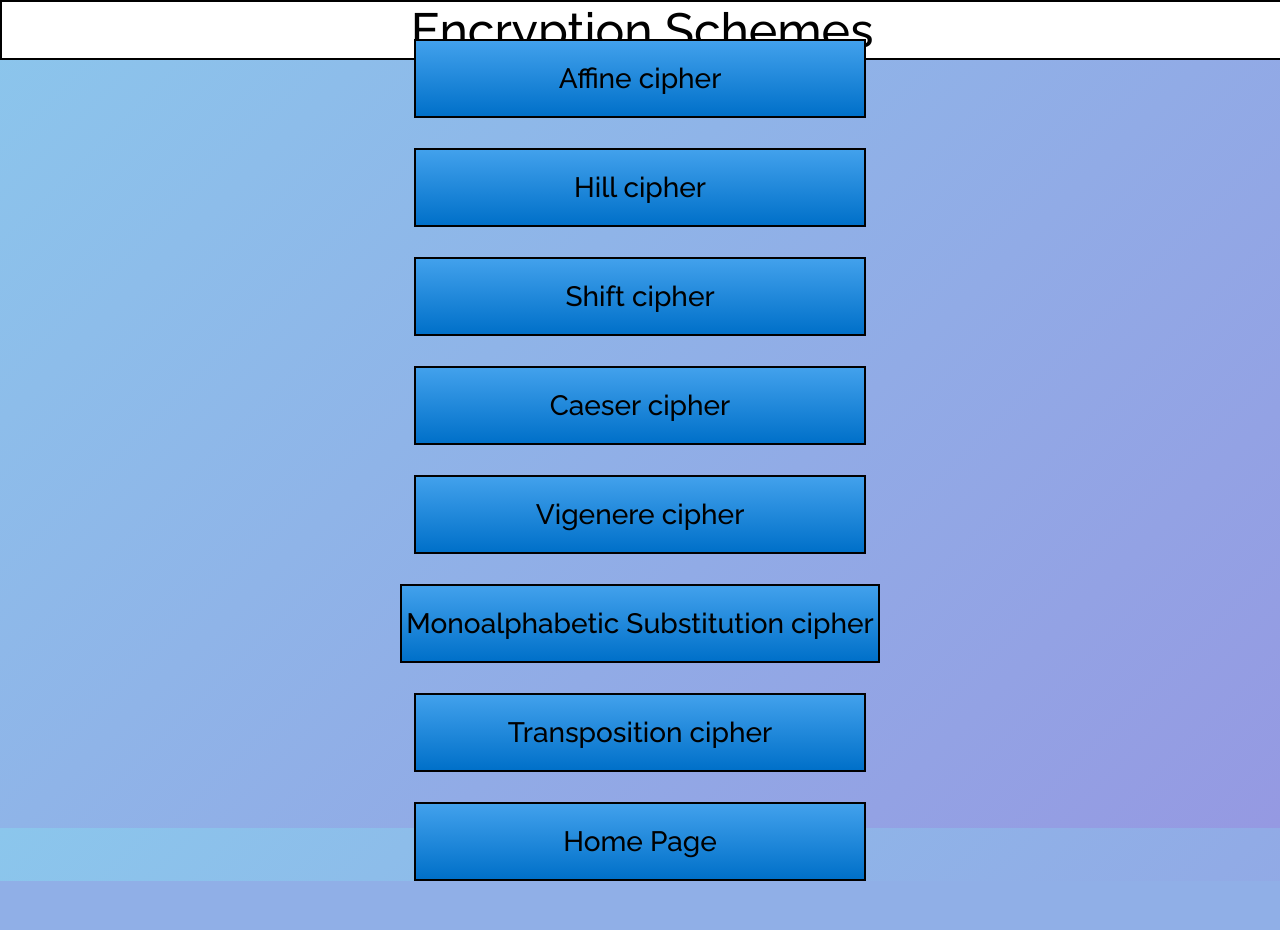
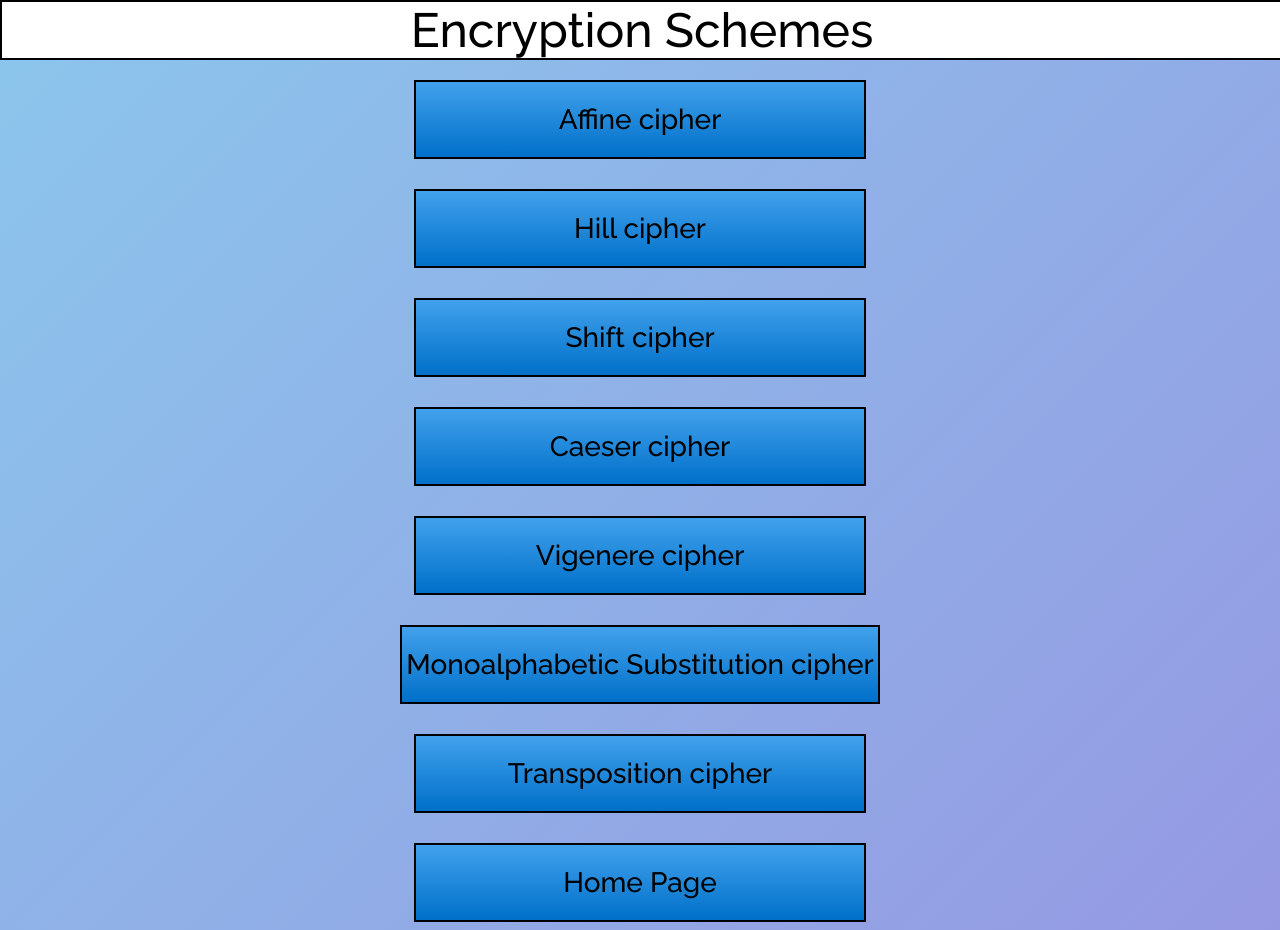
Before and after one commit to pistachio49/crypto-toolkit, a Flask app: page /encrypttext in a window 1280 px wide. Before the commit the page ends 881 px from the top, so only its background shows below. Run offline with Flask 3, Linux system fonts and the light colour scheme.

Commit message:
changes in styling

```diff
--- a/static/ab.css
+++ b/static/ab.css
@@ -3,11 +3,9 @@
     display:flex;
     flex-direction:column;
     width:100vw;
-    height:90vh;
     align-items:center;
     justify-content:center;
     gap:30px;
-    margin-top:
 }
 
 body
@@ -46,7 +44,13 @@ body
     align-items:center;
     justify-content:center;
     width:100vw;
-    margin-bottom:5vh;
     border:2px solid black;
     background:white;
 }
+
+.megacontainer
+{
+    display:flex;
+    flex-direction:column;
+    gap:20px;
+}
--- a/templates/encselectpage.html
+++ b/templates/encselectpage.html
@@ -7,6 +7,7 @@
         <link href="https://fonts.googleapis.com/css2?family=Raleway:wght@500&display=swap" rel="stylesheet">
     </head>
     <body>
+        <div class="megacontainer">
         <div class="heading">
         <div class="heading1">Encryption Schemes</div>
         </div>
@@ -36,6 +37,7 @@
            Home Page
         </div>
         </div>
+    </div>
         <script>
             let ob=document.getElementById("affine")
             ob.addEventListener('click',()=>
```
